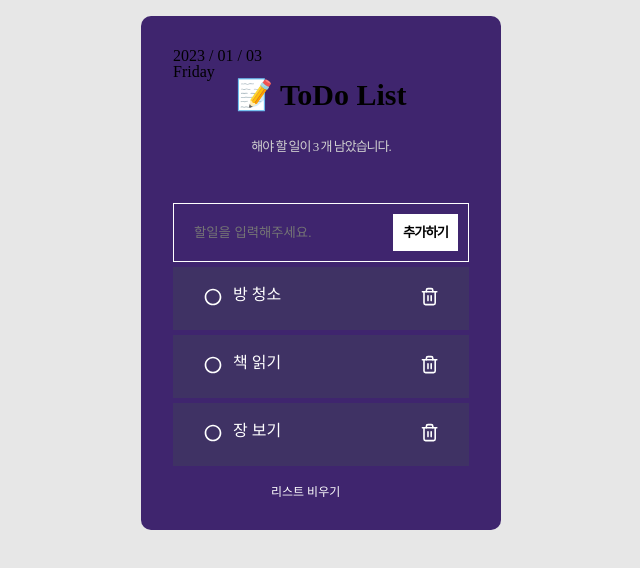
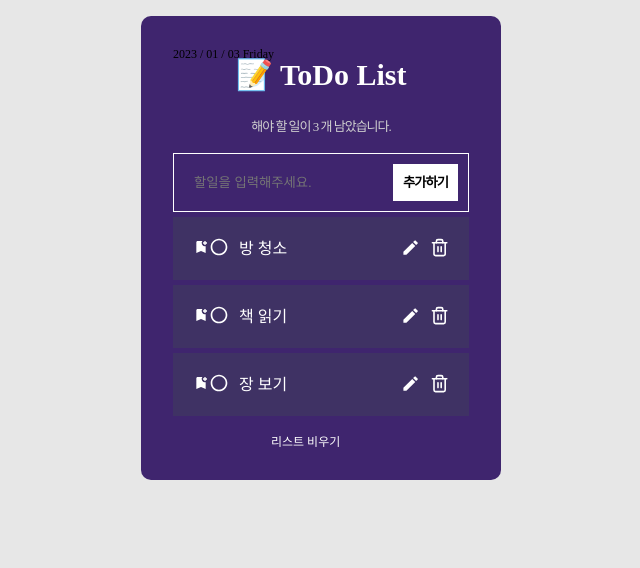
Before and after one commit to gyuhyunyang/project-todo, a React (Create React App) app: page / in a window 1280 px wide. Shown: the top 568 px of the page, without its empty margins (319-959 px from the left). Built offline with nearby package versions, Linux system fonts and the light colour scheme.

Commit message:
23-02-10 업로드

```diff
--- a/src/components/TodoHead.jsx
+++ b/src/components/TodoHead.jsx
@@ -2,19 +2,22 @@ import styled from "styled-components";
 import { useState } from "react";
 
 const TodoHeadWrap = styled.div`
-  margin-bottom: 50px;
+  margin-bottom: 20px;
+  font-size: 12px;
 
   .todo-title {
     font-size: 30px;
     font-weight:bold;
     text-align: center;
     margin-bottom: 30px;
+    color:#fff;
   }
   .todo-text {
     font-size: 13px;
     text-align: center;
     color: #d0d0d0;
     letter-spacing: -1px;
+    margin-top: 30px;
   }
 `;
 
@@ -37,10 +40,9 @@ function TodoHead(props) {
 
   return (
     <TodoHeadWrap>
-      <div>{year} / {month < 10 ? "0" + month : month} / {data < 10 ? "0" + data : data}</div>
-      <div>{day}</div>
+      <div>{year} / {month < 10 ? "0" + month : month} / {data < 10 ? "0" + data : data} {day}</div>
       <h1 className="todo-title">📝 ToDo List</h1>
-      <p className="todo-text">{nmuber > 0 ? '해야 할 일이 ' + nmuber + ' 개 남았습니다.' : '등록된 할일이 없습니다.' }</p>
+      <p className="todo-text">{nmuber > 0 ? '해야 할 일이 ' + nmuber + ' 개 남았습니다.' : '할일이 없습니다.' }</p>
     </TodoHeadWrap>
   );
 }
--- a/src/components/TodoListItem.jsx
+++ b/src/components/TodoListItem.jsx
@@ -1,18 +1,23 @@
 import { useState } from "react";
 import styled, { css } from "styled-components";
 import { FiTrash2 } from "react-icons/fi";
-import { MdCheckCircle, MdOutlineCircle, MdBookmarkAdd } from "react-icons/md";
+import { MdCheckCircle, MdOutlineCircle, MdBookmarkAdd, MdBookmarkRemove, MdModeEditOutline } from "react-icons/md";
 
 const TodoListItemWrap = styled.div`
   display: flex;
   background: #3f3264;
   margin: 5px 0;
-  padding: 20px 30px;
+  padding: 20px;
+  align-items: center;
 
   svg {
     color:#fff;
   }
 `;
+const BookMark = styled.div`
+
+`;
+
 const Text = styled.div`
   flex: 1;
   align-items: center;
@@ -34,14 +39,22 @@ const Remove = styled.div`
   cursor: pointer;
 `;
 
+const Edit = styled.div`
+  cursor: pointer;
+  font-size: 1.2rem;
+  margin-right: 10px;
+
+`;
+
 function TodoListItem({ todo, onToggle, onRemove }) {
   const { id, text, checked } = todo;
 
   return (
     <TodoListItemWrap>
-        {/* <BookMark >
+        <BookMark >
           <MdBookmarkAdd />
-        </BookMark>   */}
+          {/* <MdBookmarkRemove /> */}
+        </BookMark>
 
         <Checkbox checked={checked} onClick={() => {onToggle(id); }}>
           {checked ? <MdCheckCircle /> : <MdOutlineCircle /> }
@@ -51,9 +64,9 @@ function TodoListItem({ todo, onToggle, onRemove }) {
           {text}
         </Text>
 
-        {/* <Edit onClick={() => {onEdit(id);}}>
-          <MdBorderColor />
-        </Edit> */}
+        <Edit>
+          <MdModeEditOutline />
+        </Edit>
 
         <Remove onClick={() => {onRemove(id);}}>
           <FiTrash2 />
```
